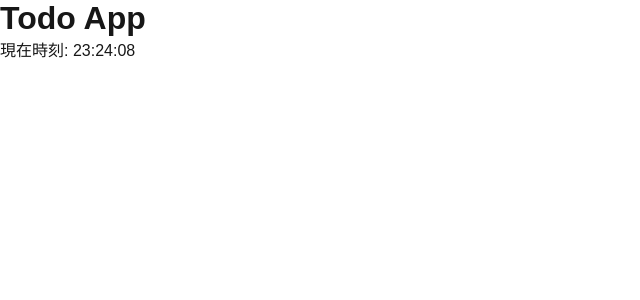
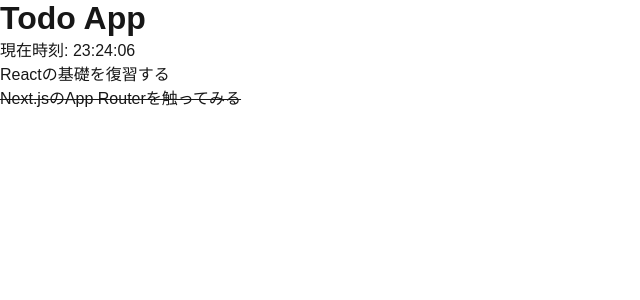
Before and after one commit to st0202/todo-app, a Next.js app: page / in a window 1280 px wide. Shown: the top 300 px of the page, without its empty margins (0-640 px from the left). Built offline with nearby package versions, Linux system fonts and the light colour scheme.

Commit message:
feat: render todo list from array state
Add TodoList as a client component holding an array of Todo in
useState, rendered via map with a stable id key and a conditional
strikethrough style for completed items.

```diff
--- /dev/null
+++ b/app/components/TodoList.tsx
@@ -0,0 +1,65 @@
+"use client";
+// Clockと同じ理由で "use client" が必要。
+// useStateを使う時点で「ブラウザ上で状態を持つ」コンポーネントになるため。
+
+import { useState } from "react";
+import type { Todo } from "../types/todo";
+
+// 最初に表示するダミーデータ。
+// 本来はサーバーやAPIから取得するものだが、まずは
+// 「配列を表示する」という部分だけに集中するため、決め打ちの値から始める。
+const initialTodos: Todo[] = [
+  { id: 1, text: "Reactの基礎を復習する", done: false },
+  { id: 2, text: "Next.jsのApp Routerを触ってみる", done: true },
+];
+
+export function TodoList() {
+  // [配列のstateという考え方]
+  // 「Todoが3件から4件に増える」というのは、見た目上は
+  // 単なるリストの変化に見えるが、Reactの世界では
+  // 「stateとして持っている配列そのものが、別の新しい配列に置き換わった」
+  // という捉え方をする。中身がオブジェクトでも配列でも、
+  // useStateの扱い方は数値や文字列のときと同じ。
+  // まだこの段階では追加・削除を実装していないので setTodos は使わないが、
+  // 次のステップ（フォームでの追加、ボタンでの削除）で
+  // 「新しい配列を作ってsetTodosに渡す」形で更新していく。
+  const [todos] = useState<Todo[]>(initialTodos);
+
+  return (
+    <ul>
+      {/*
+        [map: 配列データをJSX要素の配列に変換する]
+        Reactは「JSX要素の配列」をそのまま描画できる。
+        todos.map(...) は「Todoオブジェクト1個」を受け取って
+        「<li>1個（JSX）」を返す変換を、配列の全要素に対して行っている。
+        forループで1件ずつ<li>をpushしていくのと結果的には同じだが、
+        「配列→配列への変換」という宣言的な書き方がReactでは好まれる。
+      */}
+      {todos.map((todo) => (
+        // [keyがなぜ必要か]
+        // Reactは再描画のたびに「前回のリスト」と「今回のリスト」を比較し、
+        // 変化した部分だけを効率よく画面に反映する（差分更新）。
+        // その比較のために、リストの各要素に「これは前回のどの要素と同じものか」
+        // を教える目印がkeyで、兄弟要素の中で一意である必要がある。
+        //
+        // もしkeyを付けなかったり、配列のindex（0,1,2...）をkeyにすると、
+        // 例えば先頭のTodoを削除したときに「本来2番目だった要素」が
+        // 誤って「1番目の要素」として扱われてしまい、
+        // 入力途中の値やアニメーション状態が違う項目に化けるなどの
+        // バグが起きやすい。だからこそTodo型に安定した`id`を持たせている
+        // （テキスト内容ではなく、絶対に変わらないidをkeyにするのが正しい）。
+        <li
+          key={todo.id}
+          // [条件分岐: 完了済みなら見た目を変える]
+          // JSXの中に直接if文は書けないため、三項演算子(条件 ? A : B)を使い、
+          // 「doneがtrueなら打ち消し線、falseなら通常表示」を切り替えている。
+          // これはstateの値（todo.done）によって見た目を変える、
+          // Reactにおける最も基本的な条件分岐の書き方。
+          style={{ textDecoration: todo.done ? "line-through" : "none" }}
+        >
+          {todo.text}
+        </li>
+      ))}
+    </ul>
+  );
+}
--- a/app/page.tsx
+++ b/app/page.tsx
@@ -13,17 +13,19 @@
 // このpage.tsx自体はServer Componentのままにできる
 // （Server ComponentがClient Componentを子として持つのは正常なパターン）。
 import { Clock } from "./components/Clock";
+import { TodoList } from "./components/TodoList";
 
 export default function Home() {
   // ここが「Server ComponentがClient Componentを呼び出す」実例。
   // Home自体はServer Componentのままだが、その中でimportした
-  // <Clock /> だけがブラウザ側で state/useEffect を持って動く。
+  // <Clock /> や <TodoList /> だけがブラウザ側で state/useEffect を持って動く。
   // ページ全体をClient Componentにする必要はなく、
   // 「動きが必要な部分だけ」を切り出すのがNext.jsの基本方針。
   return (
     <main>
       <h1>Todo App</h1>
       <Clock />
+      <TodoList />
     </main>
   );
 }
```
